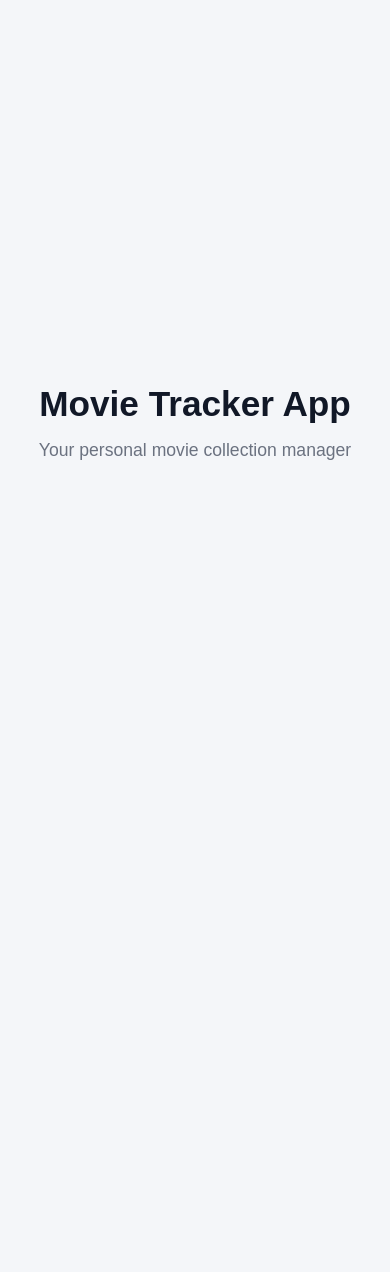
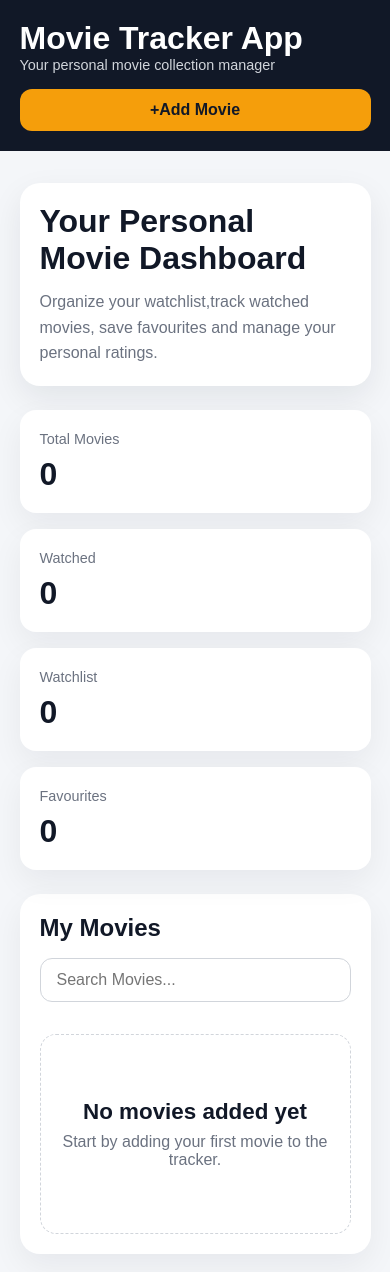
Before and after one commit to Ujjwal-Darnal/Movie-Tracker-App, a React (Vite) app: page / in a window 390 px wide. Shown: the top 1272 px of the page. Before the commit the page ends 844 px from the top, so only its background shows below. Built offline with nearby package versions, Linux system fonts and the light colour scheme.

Commit message:
Create responsive dashboard layout

```diff
--- a/src/App.jsx
+++ b/src/App.jsx
@@ -2,8 +2,54 @@ import "./styles/App.css";
 function App(){
   return(
    <div className="app">
-    <h1>Movie Tracker App</h1>
+    <header className="navbar">
+      <div>
+        <h1>Movie Tracker App</h1>
     <p>Your personal movie collection manager</p>
+
+      </div>
+    <button className="add-btn">+Add Movie</button>
+    </header>
+
+<main className="dashboard">
+  <section className="hero-section">
+    <h1>Your Personal Movie Dashboard</h1>
+    <p>Organize your watchlist,track watched movies, save favourites and manage your personal ratings.</p>
+  </section>
+
+  <section className="stats-grid">
+    <div className="stat-card">
+      <span>Total Movies</span>
+      <h3>0</h3>
+    </div>
+    <div className="stat-card">
+      <span>Watched</span>
+      <h3>0</h3>
+    </div>
+    <div className="stat-card">
+      <span>Watchlist</span>
+      <h3>0</h3>
+    </div>
+    <div className="stat-card">
+      <span>Favourites</span>
+      <h3>0</h3>
+    </div>
+  </section>
+
+  <section className="movie-panel">
+    <div className="panel-header">
+      <h2>My Movies</h2>
+      <input type="text"
+      placeholder="Search Movies..." />
+    </div>
+
+    <div className="empty-state">
+      <h3>No movies added yet</h3>
+      <p>Start by adding your first movie to the tracker.</p>
+    </div>
+  </section>
+</main>
+
    </div>
   )
 }
--- a/src/styles/App.css
+++ b/src/styles/App.css
@@ -1,26 +1,179 @@
-*{
+* {
   margin: 0;
   padding: 0;
   box-sizing: border-box;
 }
 
-body{
+html {
+  font-size: 100%;
+}
+
+body {
+  font-family: Arial, sans-serif;
   background-color: #f4f6f9;
-    font-family: Arial,sans-serif;
   color: #111827;
 }
-.app{
+
+button,
+input {
+  font: inherit;
+}
+
+.app {
   min-height: 100vh;
+}
+
+.navbar {
+  width: 100%;
+  padding: 1.25rem 5%;
+  background-color: #111827;
+  color: #ffffff;
   display: flex;
+  justify-content: space-between;
+  align-items: center;
+}
+
+.navbar h2 {
+  font-size: 1.4rem;
+  margin-bottom: 0.25rem;
+}
+
+.navbar p {
+  font-size: 0.9rem;
+  color: #d1d5db;
+}
+
+.add-btn {
+  border: none;
+  background-color: #f59e0b;
+  color: #111827;
+  padding: 0.75rem 1rem;
+  border-radius: 0.75rem;
+  font-weight: 700;
+  cursor: pointer;
+}
+
+.dashboard {
+  width: 90%;
+  max-width: 75rem;
+  margin: 0 auto;
+  padding: 2rem 0;
+}
+
+.hero-section {
+  background-color: #ffffff;
+  padding: 2rem;
+  border-radius: 1.25rem;
+  margin-bottom: 1.5rem;
+  box-shadow: 0 0.75rem 2rem rgba(17, 24, 39, 0.08);
+}
+
+.hero-section h1 {
+  font-size: clamp(2rem, 5vw, 3.5rem);
+  margin-bottom: 0.75rem;
+}
+
+.hero-section p {
+  max-width: 42rem;
+  color: #6b7280;
+  line-height: 1.6;
+}
+
+.stats-grid {
+  display: grid;
+  grid-template-columns: repeat(4, 1fr);
+  gap: 1rem;
+  margin-bottom: 1.5rem;
+}
+
+.stat-card {
+  background-color: #ffffff;
+  padding: 1.25rem;
+  border-radius: 1rem;
+  box-shadow: 0 0.75rem 2rem rgba(17, 24, 39, 0.06);
+}
+
+.stat-card span {
+  color: #6b7280;
+  font-size: 0.9rem;
+}
+
+.stat-card h3 {
+  font-size: 2rem;
+  margin-top: 0.5rem;
+}
+
+.movie-panel {
+  background-color: #ffffff;
+  padding: 1.5rem;
+  border-radius: 1.25rem;
+  box-shadow: 0 0.75rem 2rem rgba(17, 24, 39, 0.06);
+}
+
+.panel-header {
+  display: flex;
+  justify-content: space-between;
+  align-items: center;
+  gap: 1rem;
+  margin-bottom: 2rem;
+}
+
+.panel-header input {
+  width: min(100%, 20rem);
+  padding: 0.75rem 1rem;
+  border: 1px solid #d1d5db;
+  border-radius: 0.75rem;
+  outline: none;
+}
+
+.empty-state {
+  text-align: center;
+  padding: 4rem 1rem;
+  border: 1px dashed #d1d5db;
+  border-radius: 1rem;
+}
+
+.empty-state h3 {
+  font-size: 1.4rem;
+  margin-bottom: 0.5rem;
+}
+
+.empty-state p {
+  color: #6b7280;
+}
+
+@media (max-width: 48rem) {
+  .navbar {
     flex-direction: column;
-    align-items: center;
-    justify-content: center;
-    gap:1rem;
+    gap: 1rem;
+    align-items: flex-start;
   }
-.app h1{
-    font-size: 2.2rem;
+
+  .add-btn {
+    width: 100%;
   }
-.app p{
-    color: #6b7280;
-    font-size: 1.1rem;
+
+  .stats-grid {
+    grid-template-columns: repeat(2, 1fr);
   }
+
+  .panel-header {
+    flex-direction: column;
+    align-items: stretch;
+  }
+
+  .panel-header input {
+    width: 100%;
+  }
+}
+
+@media (max-width: 30rem) {
+  .stats-grid {
+    grid-template-columns: 1fr;
+  }
+
+  .hero-section,
+  .movie-panel {
+    padding: 1.25rem;
+  }
+}
```
Lines whose indentation alone changed are shown as unchanged.
